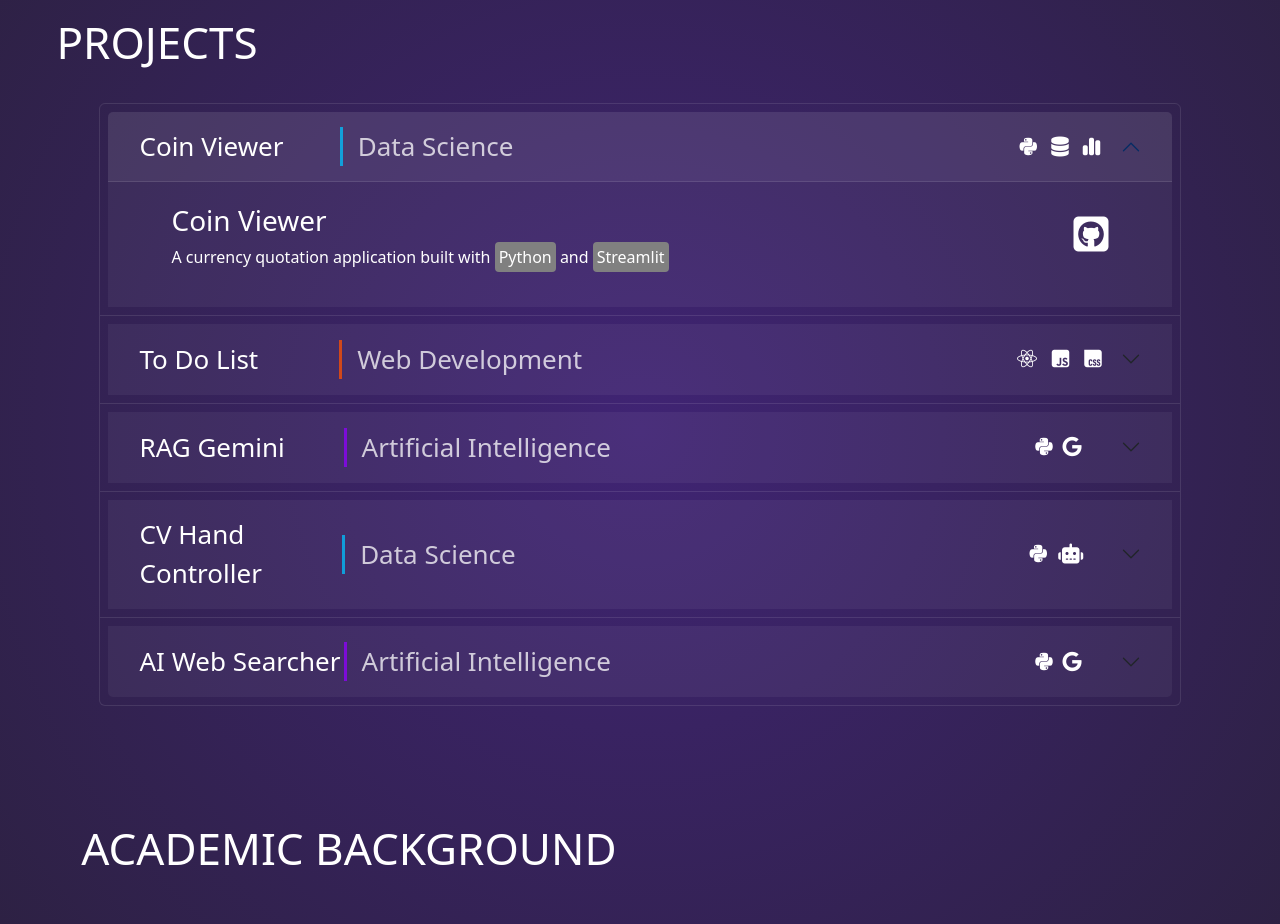
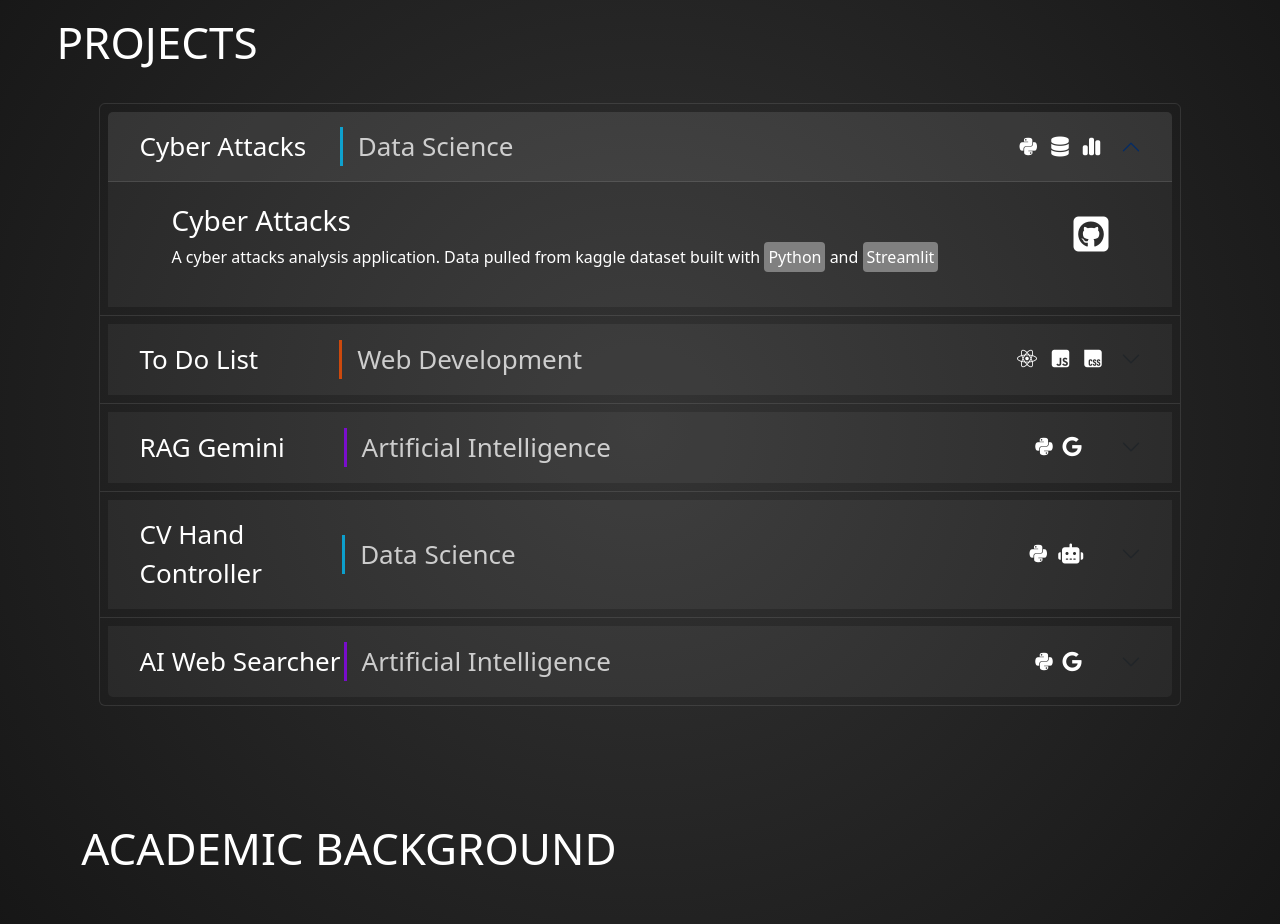
Before and after one commit to Dnaka27/Diogo-Portfolio, a React (Vite) app: page / in a window 1280 px wide. Shown: the part 840-1764 px from the top of the page. Built offline with nearby package versions, Linux system fonts and the light colour scheme; the HTML template or start-up script is replaced by a standard one.

Commit message:
fix/ switching streamlit project

```diff
--- a/src/App.css
+++ b/src/App.css
@@ -41,7 +41,7 @@ ol {
 /* Layout Principal */
 
 .scope {
-  background: radial-gradient(circle, #402474, #1f1f1f);
+  background: radial-gradient(circle, #343434, #000000);
 }
 
 .sectionMain {
--- a/src/components/Projects.jsx
+++ b/src/components/Projects.jsx
@@ -3,16 +3,16 @@ import React from 'react'
 
 const projectData = [
   {
-    name: 'Coin Viewer',
+    name: 'Cyber Attacks',
     category: 'Data Science',
     className: 'data-science',
     description: [
-      { text: `A currency quotation application built with ` },
+      { text: `A cyber attacks analysis application. Data pulled from kaggle dataset built with ` },
       { text: `Python`, highlight: true },
       { text: ` and ` },
       { text: `Streamlit`, highlight: true },
     ],
-    githubRepository: 'https://github.com/Dnaka27/Coin_Viewer',
+    githubRepository: 'https://github.com/Dnaka27/cyber-attacks-dashboard',
     techs: [
       'fa-brands fa-python',
       'fa-solid fa-database',
```
